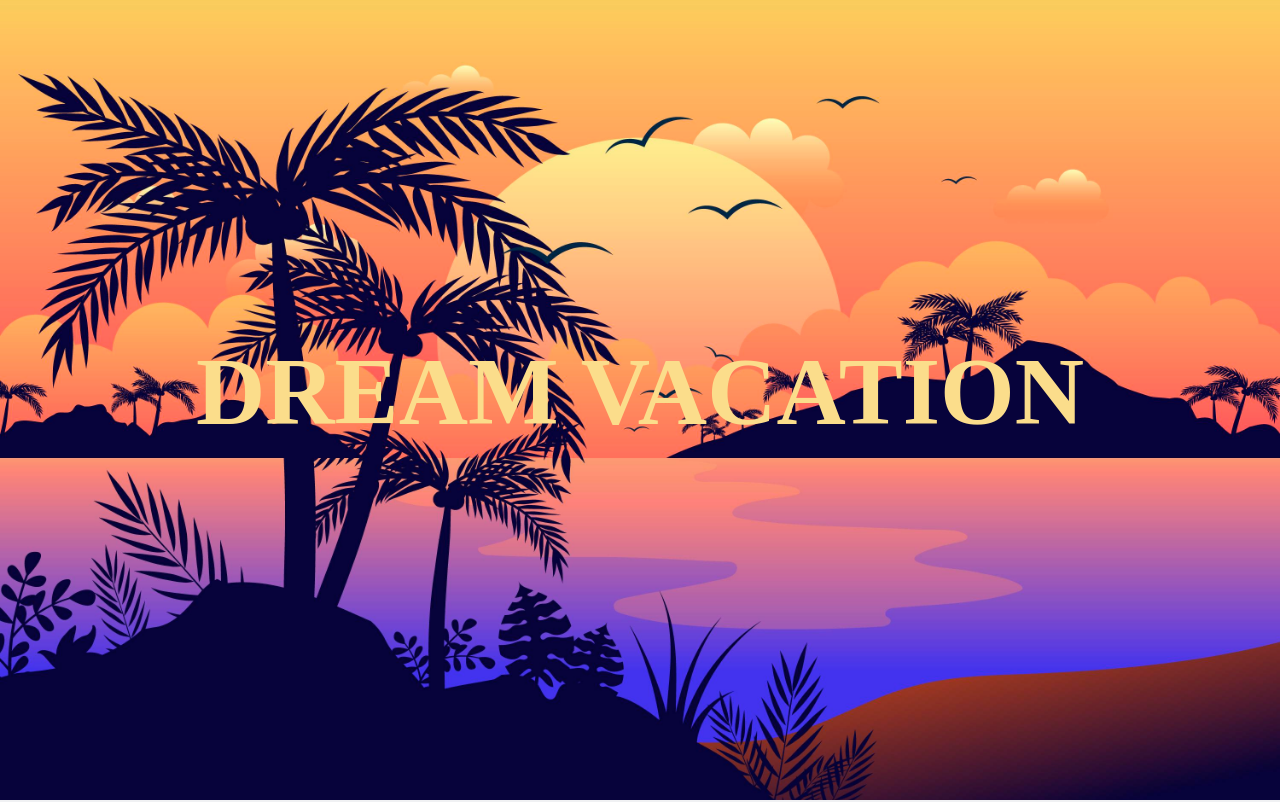
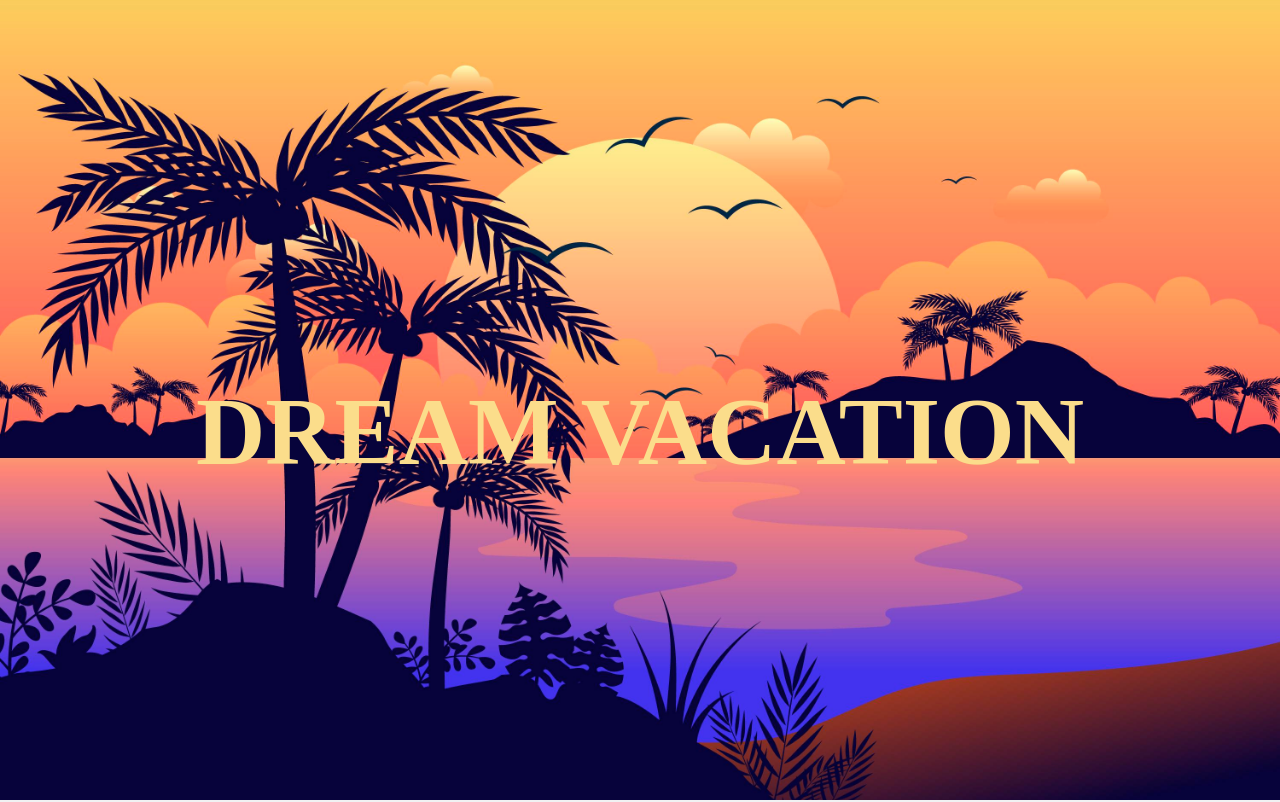
Before and after one commit to mentis-RD/wymarzone-wakacje, a plain HTML site: page index.html in a window 1280 px wide. Shown: the top 802 px of the page. Drawn offline with Linux system fonts and the light colour scheme; a web font is replaced by a local one.

Commit message:
Update index.css

```diff
--- a/index.css
+++ b/index.css
@@ -43,7 +43,7 @@ body {
     position: absolute;
     color: #fbdd8b;
     font-family: 'Ubuntu-Title';
-    top: 32%;
+    top: 37%;
   }
   h2{
     font-size: 6rem;
```
